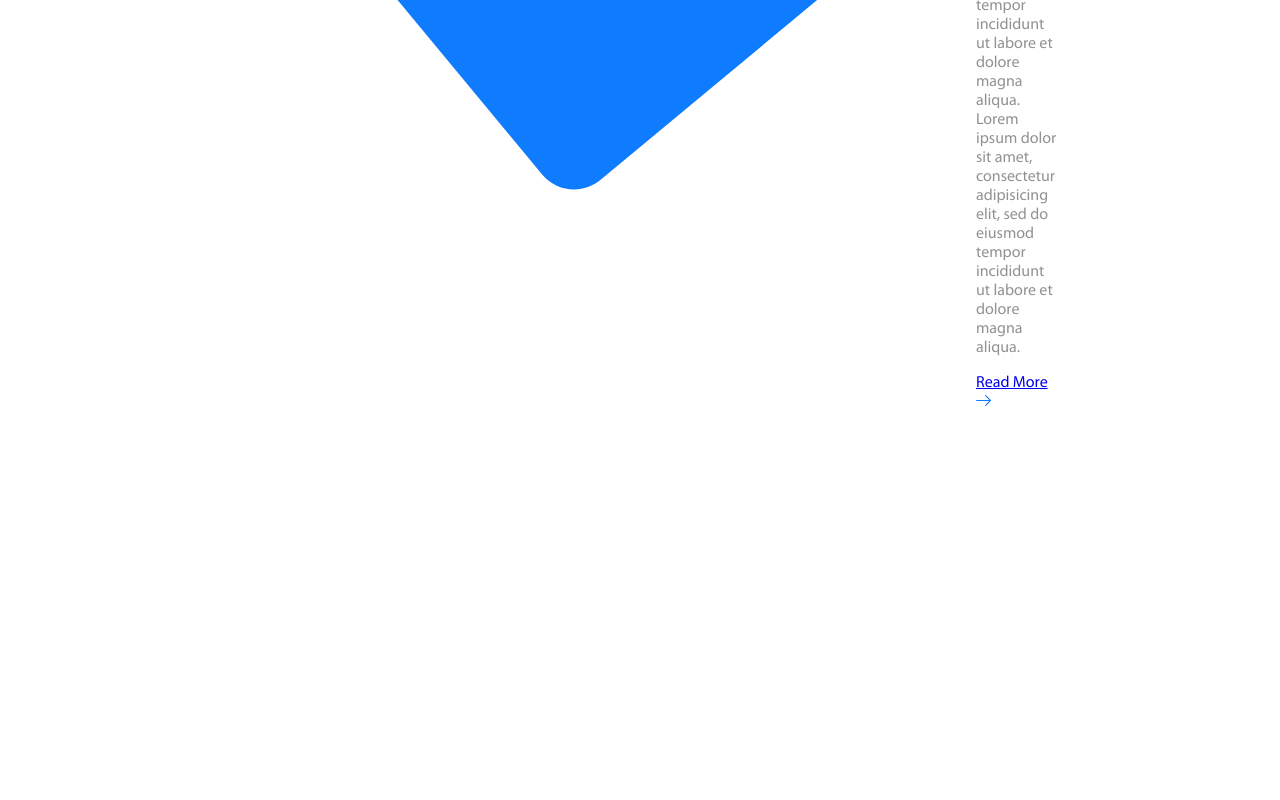
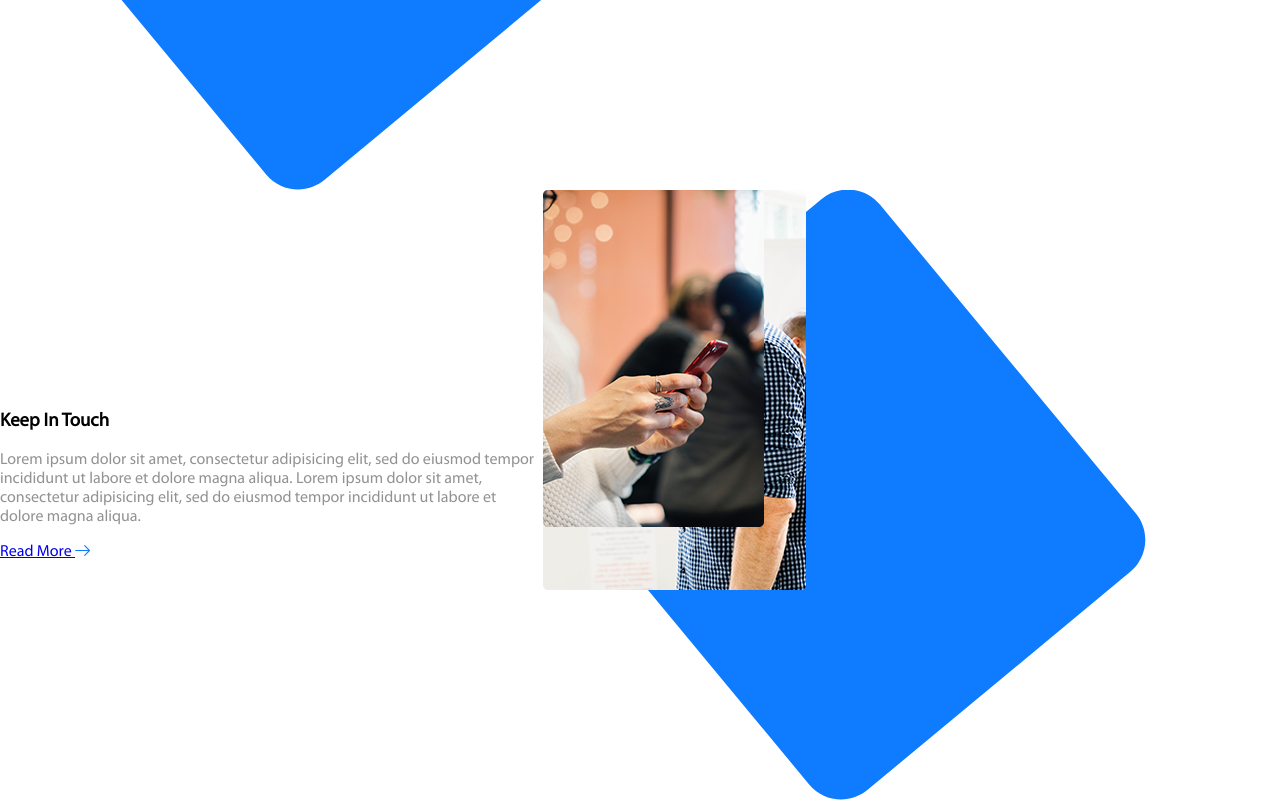
Before and after one commit to GeniaBb/SmartWorld-Academy-1st-task, a website: page index.html in a window 1280 px wide. Shown: the part 1725-2525 px from the top of the page. Before the commit the page ends 2137 px from the top, so only its background shows below. Drawn offline with Linux system fonts and the light colour scheme.

Commit message:
Добавлены объеты четвёртого экрана

```diff
--- a/index.html
+++ b/index.html
@@ -81,5 +81,19 @@
             <a href="#">Read More <img src="./img/pointer.svg" alt="pointer" class="bloc-easy-messaging__text--pointer"></a>
         </div>
     </div>
+    <div class="bloc-keep-in-touch">
+        <div class="bloc-keep-in-touch__text">
+            <h3>Keep In Touch</h3>
+            <p class="text">Lorem ipsum dolor sit amet, consectetur adipisicing elit, sed do eiusmod tempor incididunt ut labore et dolore magna aliqua. Lorem ipsum dolor sit amet, consectetur adipisicing elit, sed do eiusmod tempor incididunt ut labore et dolore magna aliqua.</p>
+            <a href="#">Read More <img src="./img/pointer.svg" alt="pointer" class="bloc-keep-in-touch__text--pointer"></a>
+        </div>
+        <div class="bloc-keep-in-touch__decorative">
+            <div class="bloc-keep-in-touch__decorative--blue-square">
+                <div class="bloc-keep-in-touch__decorative--photo-one">
+                    <div class="bloc-keep-in-touch__decorative--photo-two"></div>
+                </div>
+            </div>
+        </div>
+    </div>
 </body>
 </html>
--- a/styles/style.scss
+++ b/styles/style.scss
@@ -226,8 +226,8 @@ li {
 .bloc-easy-messaging {
     display: flex;
     align-items: center;
-    margin-right: 401px;
-    margin-left: 276px;
+    // margin-right: 401px;
+    // margin-left: 276px;
 
     &__decorative {
 
@@ -253,7 +253,7 @@ li {
     &__text {
         height: 208px;
         width: 543px;
-        margin-left: 97px;
+        // margin-left: 97px;
 
         &--pointer {
             width: 15px;
@@ -261,3 +261,34 @@ li {
         }
     }
 }
+
+.bloc-keep-in-touch {
+    display: flex;
+    align-items: center;
+
+    &__text {
+        height: 208px;
+        width: 543px;
+    }
+
+    &__decorative {
+
+        &--blue-square {
+            background-image: url('../img/Rectangle_2.svg');
+            width: 603px;
+            height: 610px;
+        }
+
+        &--photo-one {
+            background-image: url('../img/bloc-keep-in-touch-photo1.png');
+            width: 263px;
+            height: 400px;
+        }
+
+        &--photo-two {
+            background-image: url('../img/bloc-keep-in-touch-photo2.png');
+            width: 221px;
+            height: 337px;
+        }
+    }
+}
```
Also changed, not shown: img/bloc-keep-in-touch-photo1.png (added), img/bloc-keep-in-touch-photo2.png (added), styles/style.css, 1 other file.
